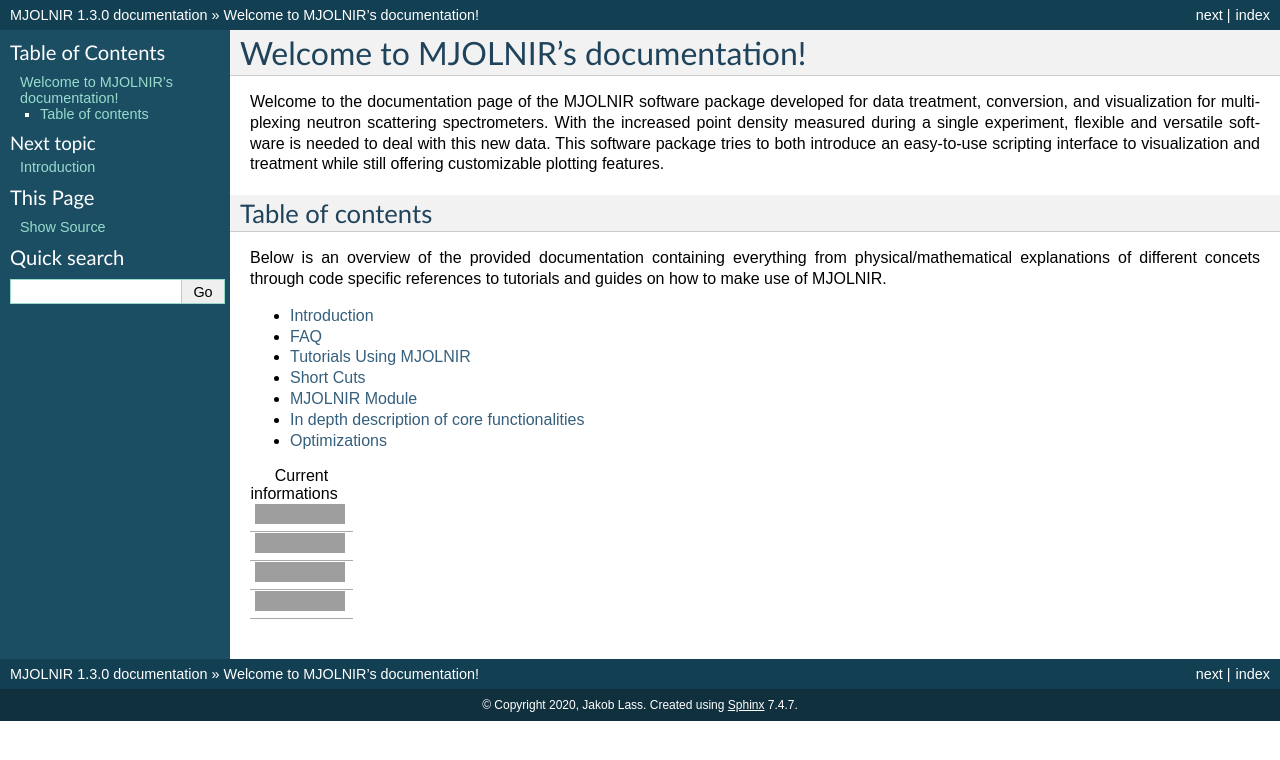
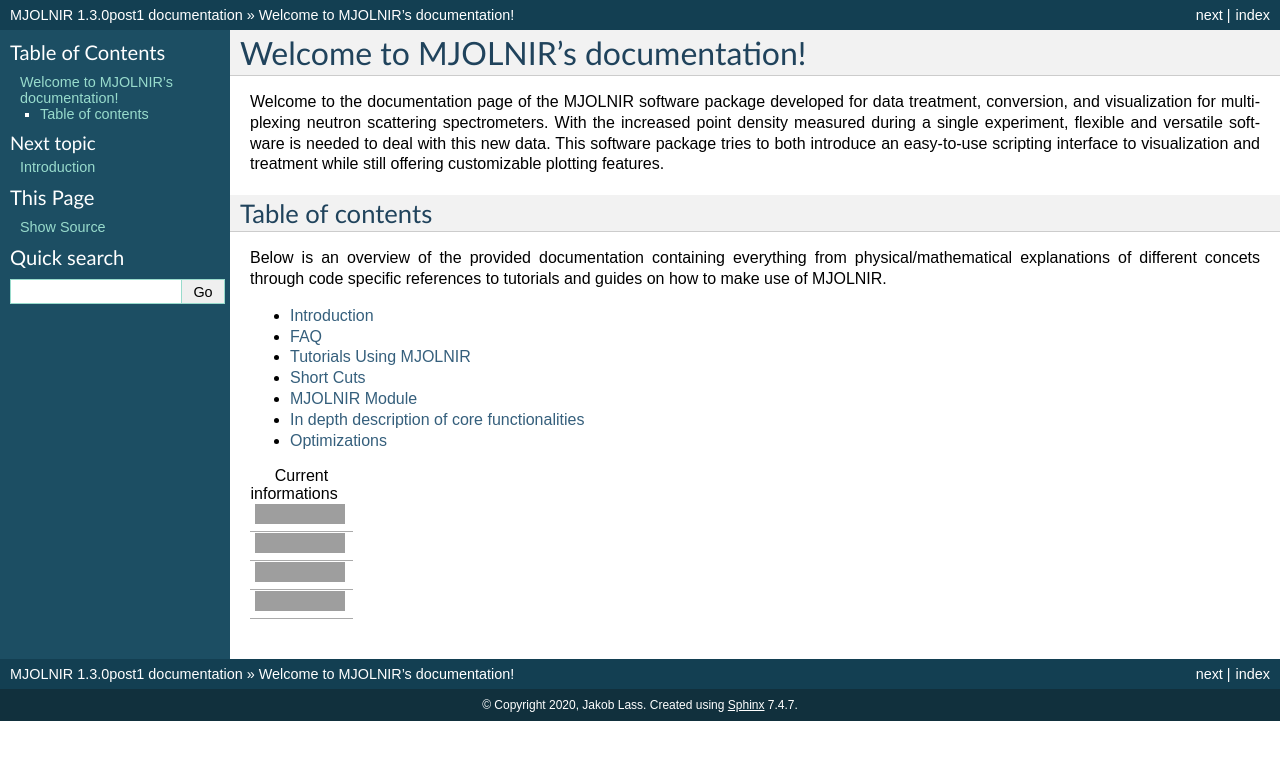
Before and after one commit to MJOLNIRPackage/MJOLNIR, a Sphinx documentation site: the page built from docs/index.rst, in a window 1280 px wide, cut to the strip 0-760 px from the top of the page. Built offline with Sphinx 7.4.7, drawn with Linux system fonts in a browser that asks for light colours; grey boxes are pictures that could not be loaded.

Commit message:
1.3.0post1

```diff
--- a/MJOLNIR/__init__.py
+++ b/MJOLNIR/__init__.py
@@ -8,7 +8,7 @@ MJOLNIR Module
 import sys,os
 sys.path.append('.')
 
-__version__ = '1.3.0'
+__version__ = '1.3.0post1'
 __author__ = 'Jakob Lass'
 
 __multiFLEXXNormalization__ = os.path.join(os.path.dirname(__file__),'CalibrationMultiFLEXX.csv')
--- a/docs/conf.py
+++ b/docs/conf.py
@@ -31,9 +31,9 @@ copyright = u'2020, Jakob Lass'
 author = u'Jakob Lass'
 
 # The short X.Y version
-version = u'1.3.0'
+version = u'1.3.0post1'
 # The full version, including alpha/beta/rc tags
-release = u'1.3.0'
+release = u'1.3.0post1'
 
 
 
--- a/setup.py
+++ b/setup.py
@@ -19,7 +19,7 @@ pythonPath =  os.path.relpath(os.path.join(installFolder,'MJOLNIR'),sys.base_pre
 
 setup(
     name='MJOLNIR',
-    version='1.3.0',
+    version='1.3.0post1',
     description=('Neutron Scattering software suite.'),
     long_description=long_description,
     author='Jakob Lass',
```
